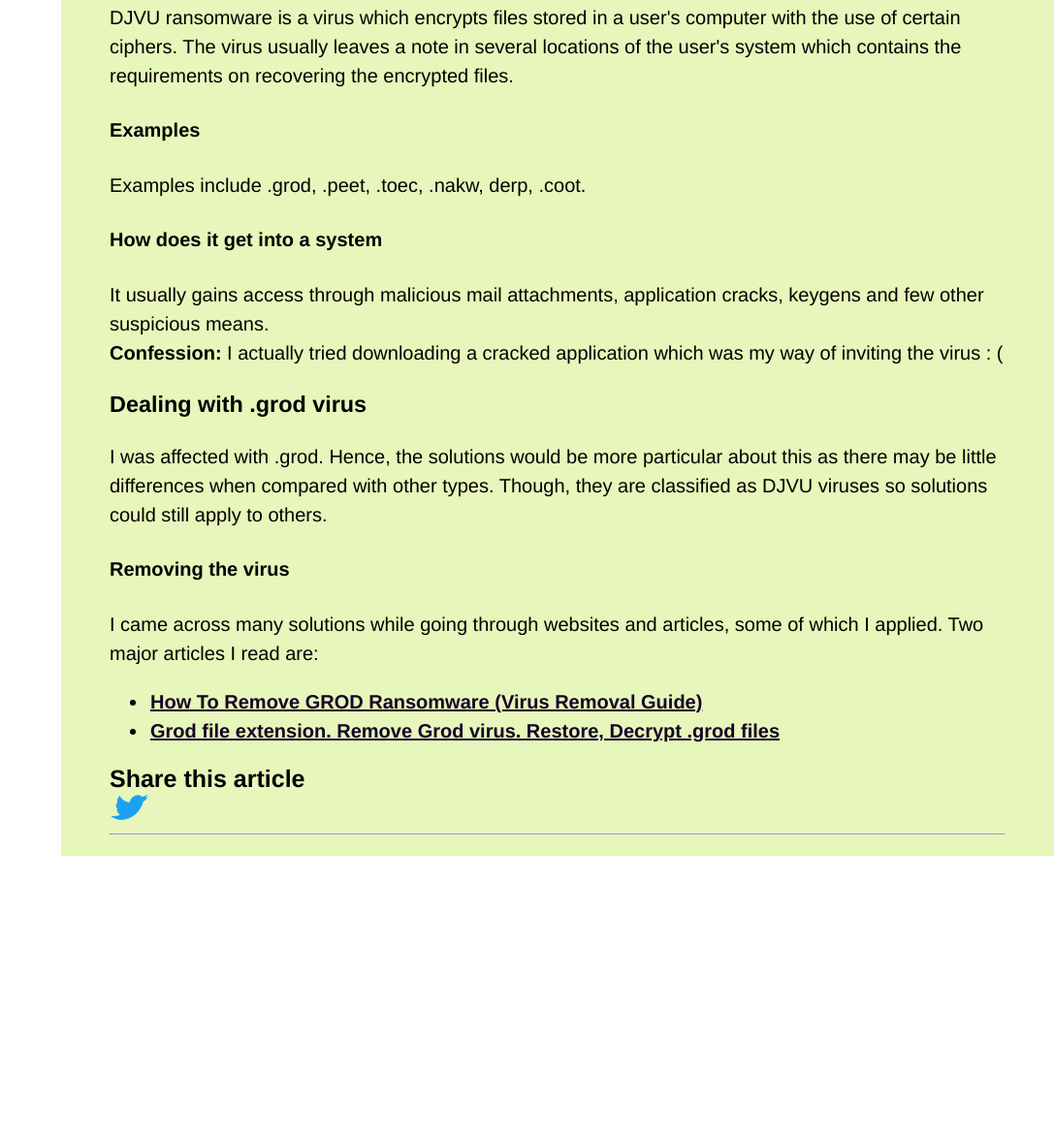
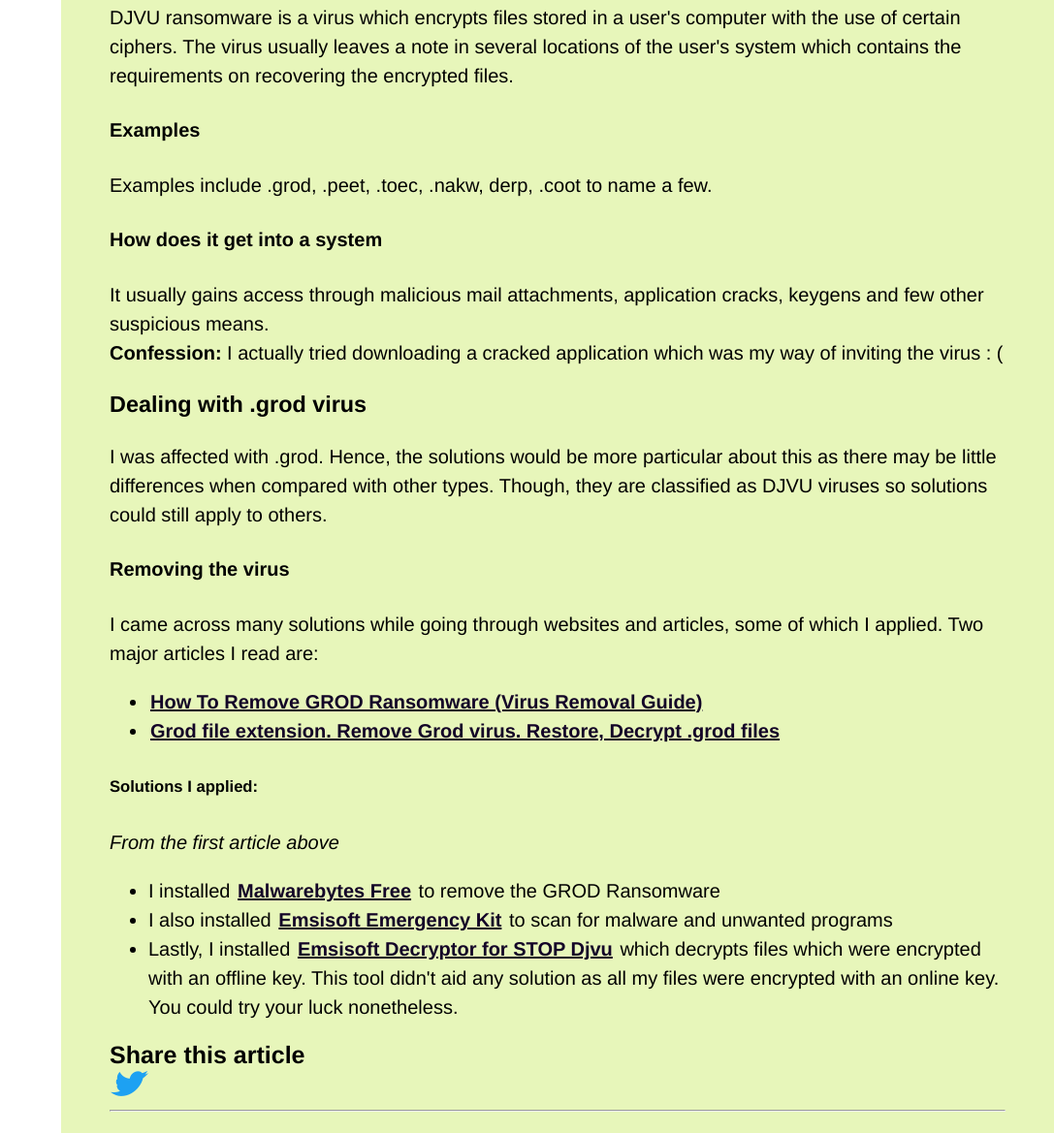
Before and after one commit to dillionmegida/thewebfor5, a Gatsby site: page /p/dealing-with-djvu-viruses-like-grod in a window 1280 px wide. Shown: the part 1232-2401 px from the top of the page at 97% size, without its empty margins (193-1280 px from the left). Before the commit the page ends 2115 px from the top, so only its background shows below. Built offline with nearby package versions, Linux system fonts and the light colour scheme; Gatsby itself is replaced by a stand-in of ours; a web font is replaced by a local one.

Commit message:
Update Blogs “dealing-with-djvu-viruses-like-grod”

```diff
--- a/src/pages/p/dealing-with-djvu-viruses-like-grod.md
+++ b/src/pages/p/dealing-with-djvu-viruses-like-grod.md
@@ -37,7 +37,7 @@
 DJVU ransomware is a virus which encrypts files stored in a user's computer with the use of certain ciphers. The virus usually leaves a note in several locations of the user's system which contains the requirements on recovering the encrypted files.
 
 #### Examples
-Examples include .grod, .peet, .toec, .nakw, derp, .coot.
+Examples include .grod, .peet, .toec, .nakw, derp, .coot to name a few.
 
 #### How does it get into a system
 It usually gains access through malicious mail attachments, application cracks, keygens and few other suspicious means.<br/>
@@ -51,3 +51,9 @@
 Two major articles I read are:
 - [How To Remove GROD Ransomware (Virus Removal Guide)](https://malwaretips.com/blogs/remove-grod-virus/)
 - [Grod file extension. Remove Grod virus. Restore, Decrypt .grod files](https://www.myantispyware.com/2019/11/14/grod-file-extension-remove-grod-virus-restore-decrypt-grod-files/)
+
+##### Solutions I applied:
+_From the first article above_
+- I installed [Malwarebytes Free](https://malwaretips.com/download-malwarebytes) to remove the GROD Ransomware
+- I also installed [Emsisoft Emergency Kit](https://malwaretips.com/download-emsisoft) to scan for malware and unwanted programs
+- Lastly, I installed [Emsisoft Decryptor for STOP Djvu](https://www.emsisoft.com/ransomware-decryption-tools/stop-djvu) which decrypts files which were encrypted with an offline key. This tool didn't aid any solution as all my files were encrypted with an online key. You could try your luck nonetheless.
```
